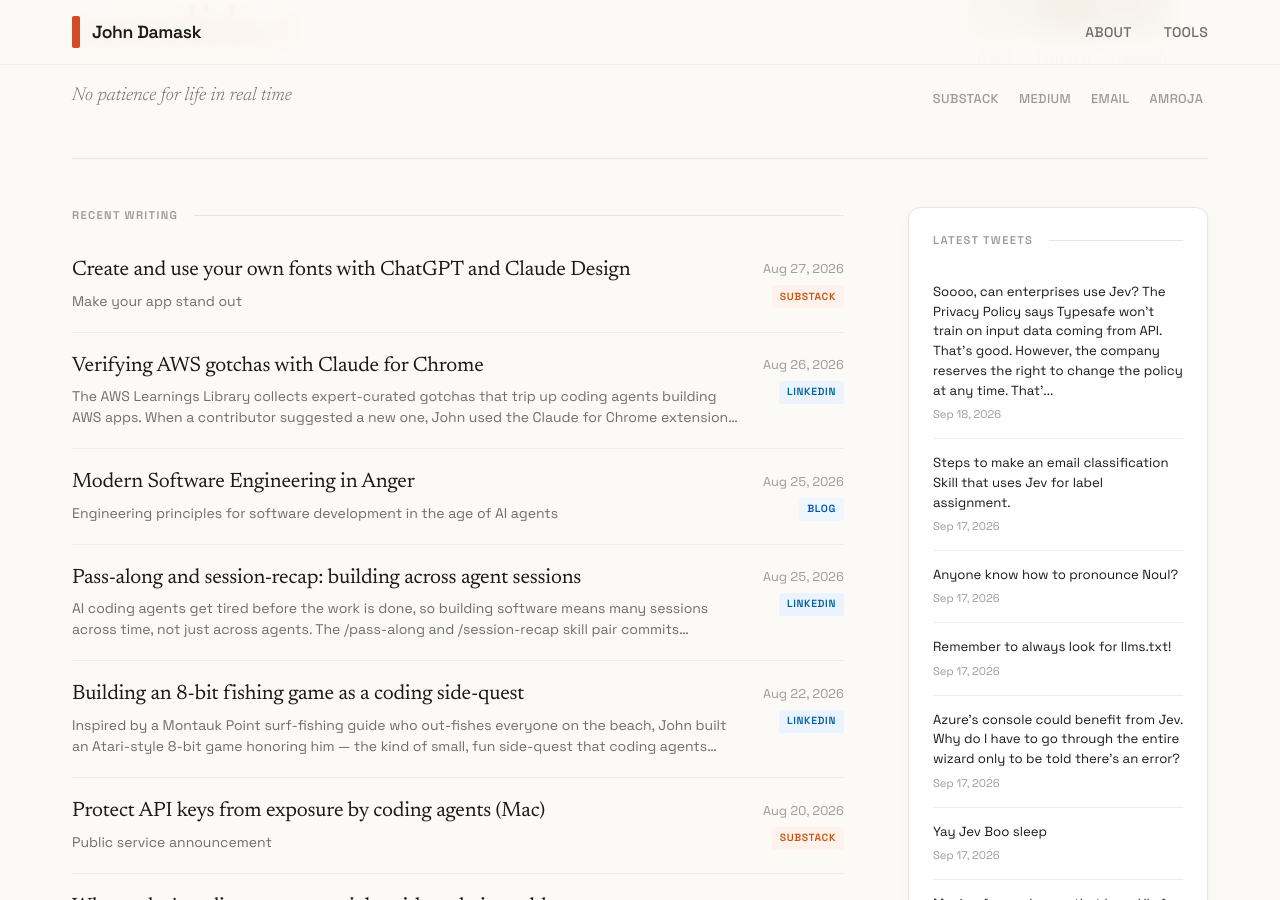
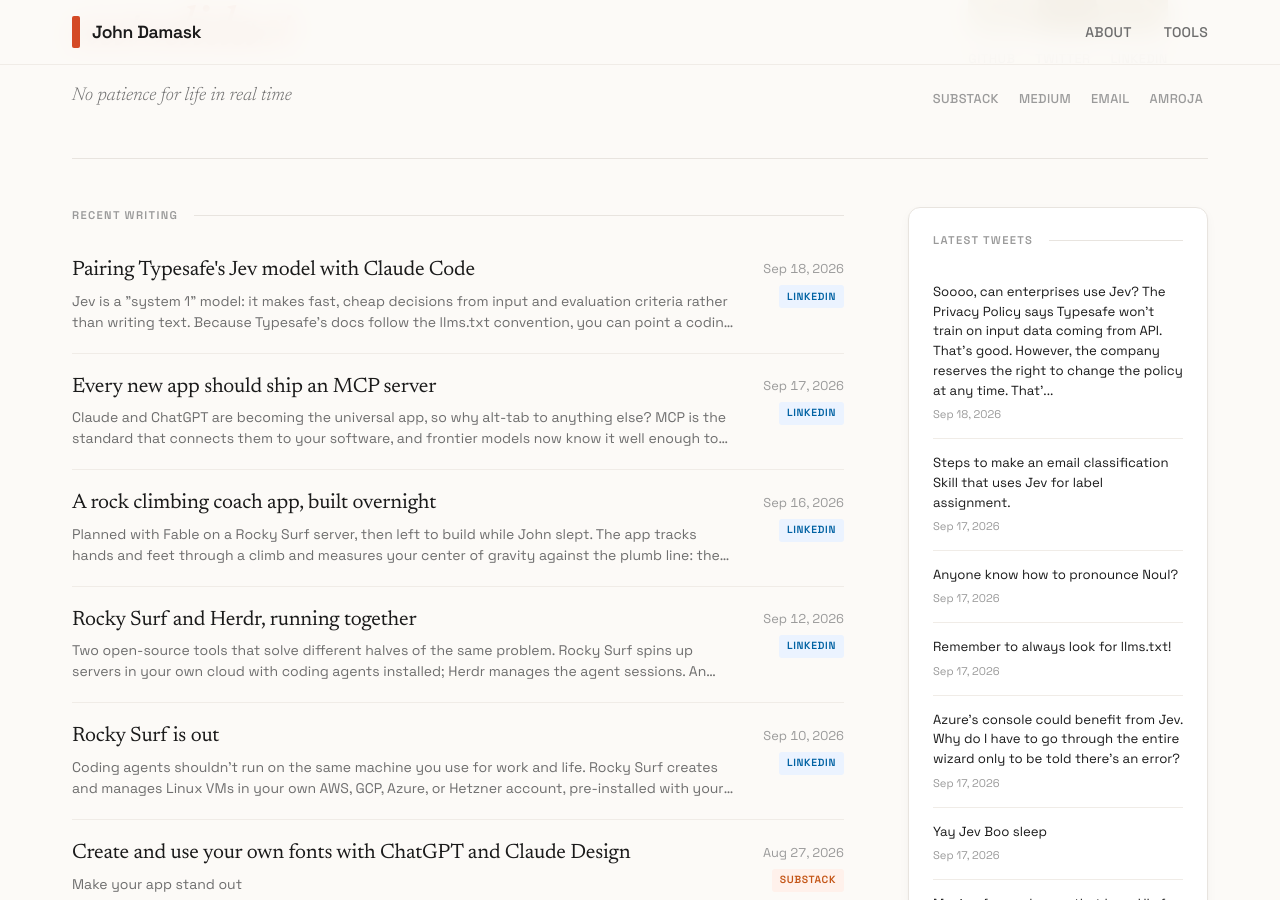
Before and after one commit to jbdamask/jbdamask.github.io, a Jekyll site: the page built from index.html, in a window 1280 px wide and 900 px high, scrolled down 336 px. Built offline with Jekyll 4.4.1, drawn with Linux system fonts in a browser that asks for light colours; the list of posts is cut into pages by our own code.

Commit message:
Add 5 recent LinkedIn posts to external feed

```diff
--- a/_data/external-posts.yml
+++ b/_data/external-posts.yml
@@ -1,5 +1,40 @@
 # External posts from LinkedIn, Twitter, etc.
 # Add your posts here and they'll appear in the unified feed
+
+- title: "Pairing Typesafe's Jev model with Claude Code"
+  source: linkedin
+  url: https://www.linkedin.com/feed/update/urn:li:activity:7506506700732960768/
+  date: 2026-09-18
+  excerpt: "Jev is a \"system 1\" model: it makes fast, cheap decisions from input and evaluation criteria rather than writing text. Because Typesafe's docs follow the llms.txt convention, you can point a coding agent at them and build. First test: sorting which emails actually need action."
+  image: ""
+
+- title: "Every new app should ship an MCP server"
+  source: linkedin
+  url: https://www.linkedin.com/feed/update/urn:li:activity:7506345399113293824/
+  date: 2026-09-17
+  excerpt: "Claude and ChatGPT are becoming the universal app, so why alt-tab to anything else? MCP is the standard that connects them to your software, and frontier models now know it well enough to write the server code for you."
+  image: ""
+
+- title: "A rock climbing coach app, built overnight"
+  source: linkedin
+  url: https://www.linkedin.com/feed/update/urn:li:activity:7506002827316731904/
+  date: 2026-09-16
+  excerpt: "Planned with Fable on a Rocky Surf server, then left to build while John slept. The app tracks hands and feet through a climb and measures your center of gravity against the plumb line: the closer the two, the more efficiently you move. First test subject was a door."
+  image: ""
+
+- title: "Rocky Surf and Herdr, running together"
+  source: linkedin
+  url: https://www.linkedin.com/feed/update/urn:li:activity:7504577586199449600/
+  date: 2026-09-12
+  excerpt: "Two open-source tools that solve different halves of the same problem. Rocky Surf spins up servers in your own cloud with coding agents installed; Herdr manages the agent sessions. An uncut video shows agents across AWS, GCP, and a laptop working as one fleet."
+  image: ""
+
+- title: "Rocky Surf is out"
+  source: linkedin
+  url: https://www.linkedin.com/feed/update/urn:li:activity:7503882233686966274/
+  date: 2026-09-10
+  excerpt: "Coding agents shouldn't run on the same machine you use for work and life. Rocky Surf creates and manages Linux VMs in your own AWS, GCP, Azure, or Hetzner account, pre-installed with your agents and repos, driven from a local web app or MCP server."
+  image: ""
 
 - title: "Verifying AWS gotchas with Claude for Chrome"
   source: linkedin
```
